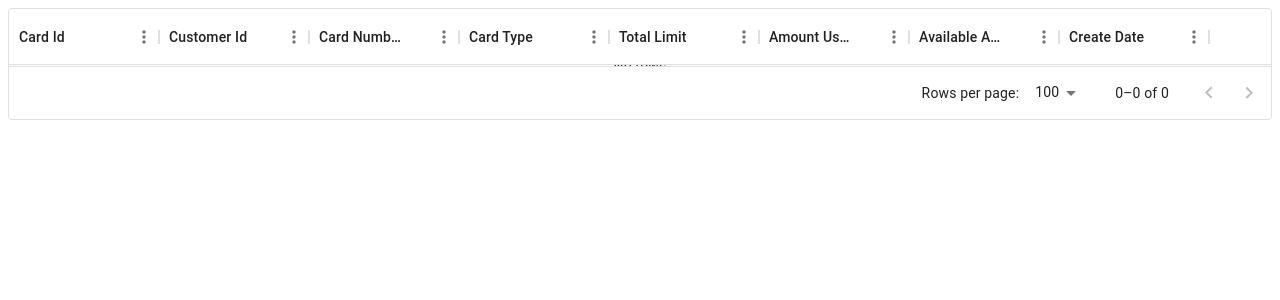
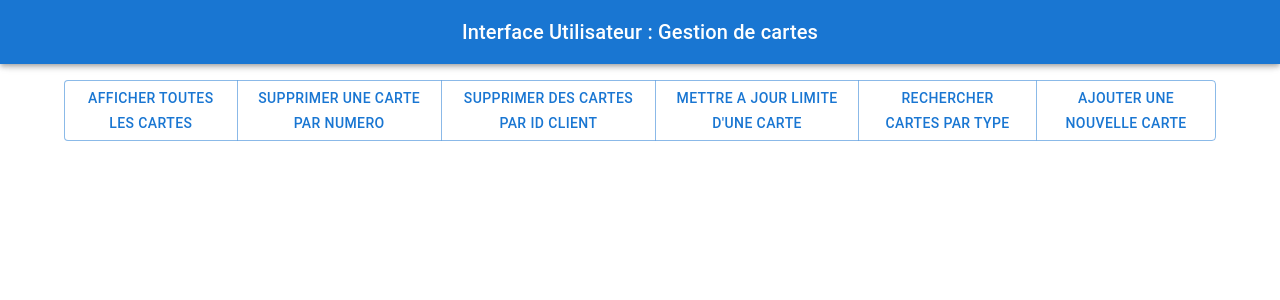
Before and after one commit to MrGuapo/ServiceWeb_Labo2, a React (Create React App) app in the folder frontend/: page / in a window 1280 px wide. Shown: the top 300 px of the page. Built offline with nearby package versions, Linux system fonts and the light colour scheme; no server answers.

Commit message:
Setup Home page, setup react-router-dom and restructure components directory

```diff
--- a/frontend/src/App.js
+++ b/frontend/src/App.js
@@ -1,14 +1,28 @@
-import CardList from "./components/CardList";
-import DeleteCardByNumber from "./components/DeleteCardByNumber";
-import DeleteCardsByCustomerId from "./components/DeleteCardsByCustomerId";
+import {Route, Routes} from "react-router-dom";
+import NavBar from "./components/common/NavBar";
+import Home from "./components/common/Home";
+import CardList from "./components/features/CardList";
+import DeleteCardByNumber from "./components/features/DeleteCardByNumber";
+import DeleteCardsByCustomerId from "./components/features/DeleteCardsByCustomerId";
+import UpdateCardLimit from "./components/features/UpdateCardLimit";
+import GetCardsByType from "./components/features/GetCardsByType";
+import AddCard from "./components/features/AddCard";
 
 export default function App() {
 
     return (
         <div className="App">
-            <CardList/>
-            {/*<DeleteCardByNumber/>*/}
-            {/*<DeleteCardsByCustomerId/>*/}
+            <NavBar/>
+            <Routes>
+                <Route path="/" element={<Home/>}/>
+                <Route path="/cardList" element={<CardList/>}/>
+                <Route path="/deleteCardByNumber" element={<DeleteCardByNumber/>}/>
+                <Route path="/deleteCardByCustomerId" element={<DeleteCardsByCustomerId/>}/>
+                <Route path="/updateCardLimit" element={<UpdateCardLimit/>}/>
+                <Route path="/getCardsByType" element={<GetCardsByType/>}/>
+                <Route path="/addCard" element={<AddCard/>}/>
+                <Route/>
+            </Routes>
         </div>
     );
 }
--- /dev/null
+++ b/frontend/src/components/common/Home.js
@@ -0,0 +1,34 @@
+import {AppBar, Box, Button, ButtonGroup, Container, Grid, Toolbar, Typography} from "@mui/material";
+import {Link} from "react-router-dom";
+
+const Home = () => {
+    return (
+        <div className="Home">
+
+            <Container sx={{marginTop: "80px"}}>
+                <ButtonGroup>
+                    <Link to="/cardList">
+                        <Button>Afficher toutes les cartes</Button>
+                    </Link>
+                    <Link to="/deleteCardByNumber">
+                        <Button>Supprimer une carte par numero</Button>
+                    </Link>
+                    <Link to="/deleteCardByCustomerId">
+                        <Button>Supprimer des cartes par ID Client</Button>
+                    </Link>
+                    <Link to="/updateCardLimit">
+                        <Button>Mettre a jour limite d'une carte</Button>
+                    </Link>
+                    <Link to="getCardsByType">
+                        <Button>Rechercher cartes par type</Button>
+                    </Link>
+                    <Link to="addCard">
+                        <Button>Ajouter une nouvelle carte</Button>
+                    </Link>
+                </ButtonGroup>
+            </Container>
+        </div>
+    );
+}
+
+export default Home;
--- /dev/null
+++ b/frontend/src/components/common/NavBar.js
@@ -0,0 +1,19 @@
+import {AppBar, Box, Toolbar, Typography} from "@mui/material";
+
+const NavBar = () => {
+    return (
+        <div className="NavBar">
+            <AppBar position="fixed">
+                <Box sx={{display: "flex", justifyContent: "center"}}>
+                    <Toolbar>
+                        <Typography variant="h6" component="div">
+                            Interface Utilisateur : Gestion de cartes
+                        </Typography>
+                    </Toolbar>
+                </Box>
+            </AppBar>
+        </div>
+    );
+}
+
+export default NavBar;
--- /dev/null
+++ b/frontend/src/components/features/AddCard.js
@@ -0,0 +1,5 @@
+const AddCard = () => {
+
+}
+
+export default AddCard;
--- /dev/null
+++ b/frontend/src/components/features/GetCardsByType.js
@@ -0,0 +1,5 @@
+const GetCardsByType = () => {
+
+}
+
+export default GetCardsByType;
--- a/frontend/src/index.js
+++ b/frontend/src/index.js
@@ -1,10 +1,13 @@
 import React from 'react';
 import ReactDOM from 'react-dom/client';
 import App from './App';
+import {BrowserRouter} from "react-router-dom";
 
 const root = ReactDOM.createRoot(document.getElementById('root'));
 root.render(
     <React.StrictMode>
-        <App/>
+        <BrowserRouter>
+            <App/>
+        </BrowserRouter>
     </React.StrictMode>
 );
```
Also changed, not shown: frontend/src/components/AddCard.js (deleted), frontend/src/components/GetCardsByType.js (deleted), frontend/src/components/features/CardList.js (renamed from frontend/src/components/CardList.js), frontend/src/components/features/DeleteCardByNumber.js (renamed from frontend/src/components/DeleteCardByNumber.js), frontend/src/components/features/DeleteCardsByCustomerId.js (renamed from frontend/src/components/DeleteCardsByCustomerId.js), frontend/src/components/features/UpdateCardLimit.js (renamed from frontend/src/components/UpdateCardLimit.js).
